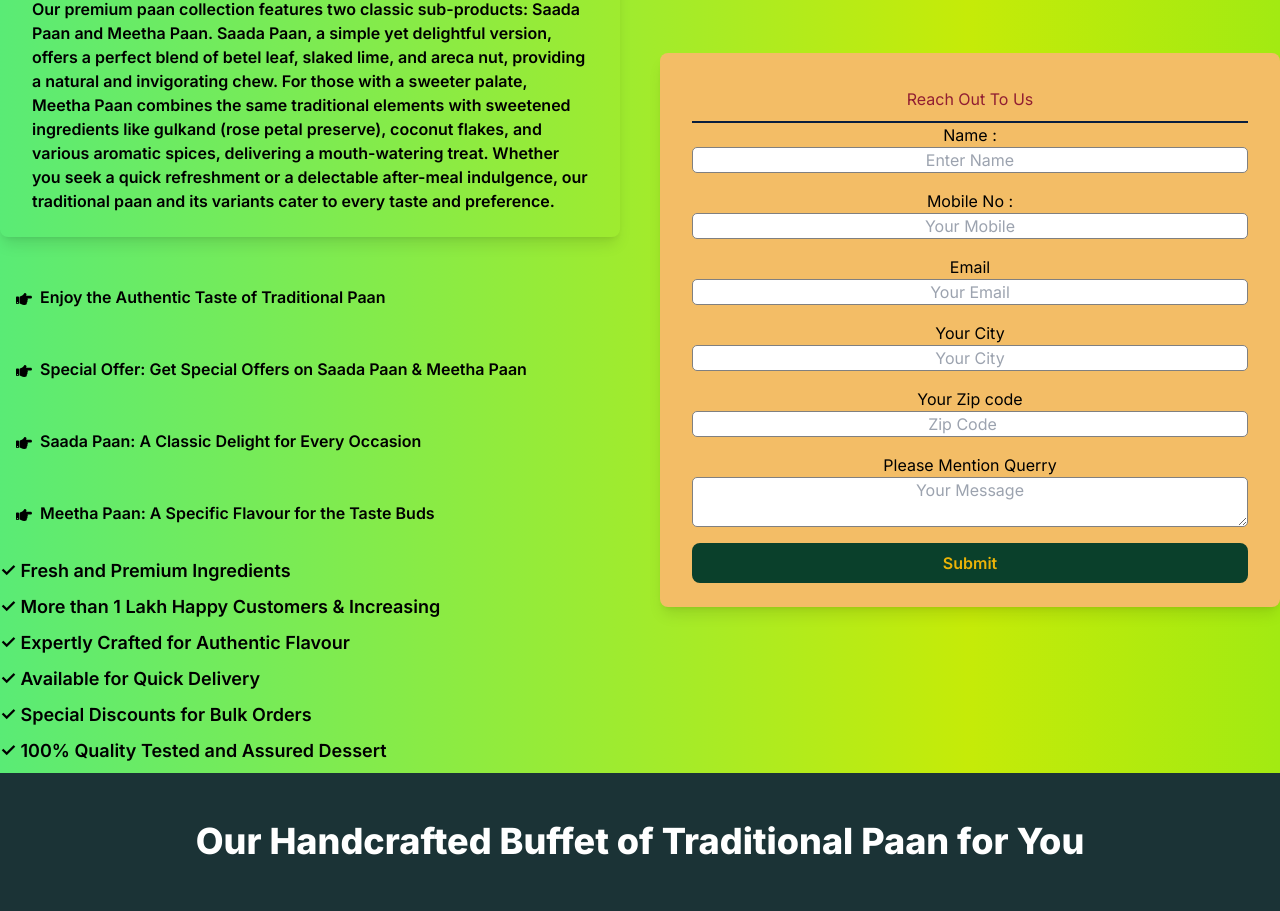
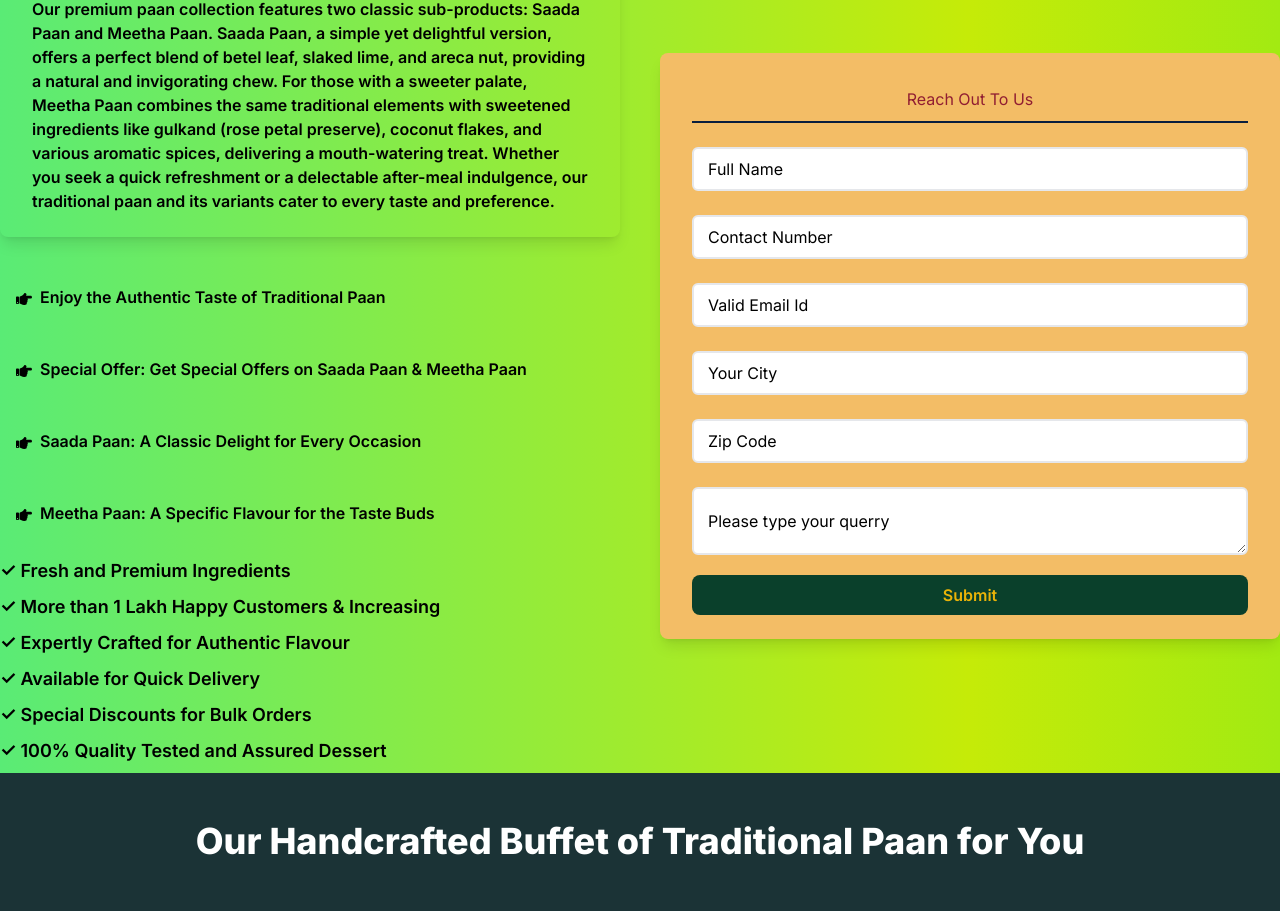
Before and after one commit to Satya23032991/beteelkart, a Next.js app: page /products/traditionalpaan in a window 1280 px wide. Shown: the part 979-1890 px from the top of the page. Built offline with nearby package versions, Linux system fonts and the light colour scheme.

Commit message:
Input-form-updated-in-tradpaan-sub-category

```diff
--- a/src/app/products/traditionalpaan/gallery/spgallery/page.jsx
+++ b/src/app/products/traditionalpaan/gallery/spgallery/page.jsx
@@ -2,14 +2,12 @@ import React from 'react';
 import Image from 'next/image';
 import Link from 'next/link';
 import 'animate.css';
-import './spgallerystyles.modules.css';
-import './stars.css';
 
 const Spgallery = () => {
   return (
+    <>
       <div className="intro_box flex flex-wrap bg-black items-center relative animated-background">
-
-          <div className="practice-single glow-on-hover wow animate__animated animate__fadeInDown "
+        <div className="practice-single glow-on-hover wow animate__animated animate__fadeInDown"
              data-wow-duration="1.5s" data-wow-delay="1.2s">
           <div className="header">
             <div className="icon-area">
@@ -22,7 +20,9 @@ const Spgallery = () => {
             </div>
           </div>
           <div className="body text-center">
-                  <h4 className="md:mt-0 text-2xl md:text-2xl text-center font-bold bg-clip-text text-black">Zero Supari Paan</h4>
+            <h4 className="md:mt-0 text-2xl md:text-2xl text-center font-bold bg-clip-text text-black">
+              Zero Supari Paan
+            </h4>
             <p>
               Discover the delightful and healthy alternative to traditional paan with our Zero Supari Paan.
               Enjoy the rich flavors and numerous health benefits.
@@ -31,13 +31,34 @@ const Spgallery = () => {
               Freshen your breath naturally.
             </p>
             <Link href="/products/zerosuparipaan" passHref>
-                      <button className="all_products transition ease-in-out delay-150 bg-green-500 hover:-translate-y-1 hover:scale-110 hover:bg-[#ecf18c] duration-300 rounded-lg px-6 py-3 text-white font-semibold shadow-md wow animate__animated animate__pulse" data-wow-duration="1s" data-wow-delay="1.4s">
+              <button className="all_products transition ease-in-out delay-150 bg-green-500 hover:-translate-y-1 hover:scale-110 hover:bg-[#ecf18c] duration-300 rounded-lg px-6 py-3 text-white font-semibold shadow-md wow animate__animated animate__pulse"
+                      data-wow-duration="1s" data-wow-delay="1.4s">
                 Explore Varieties
               </button>
             </Link>
           </div>
         </div>
       </div>
+
+      <div className="relative mt-6">
+        <div className="relative">
+          <input
+            type="text"
+            id="fname"
+            className="block w-full px-4 py-2 text-black bg-transparent border-2 border-gray-200 rounded-md focus:border-blue-500 focus:outline-none peer"
+            required
+          />
+          <label
+            htmlFor="fname"
+            className="absolute top-1/2 left-4 transform -translate-y-1/2 text-black bg-white px-1 transition-all duration-200 ease-in-out
+                       peer-focus:top-0 peer-focus:-translate-y-1/2 peer-focus:scale-75 peer-focus:text-m
+                       peer-placeholder-shown:top-1/2 peer-placeholder-shown:scale-100 peer-placeholder-shown:text-base"
+          >
+            First Name
+          </label>
+        </div>
+      </div>
+    </>
   );
 }
 
--- a/src/app/products/traditionalpaan/page.jsx
+++ b/src/app/products/traditionalpaan/page.jsx
@@ -843,81 +843,116 @@ const Traditionalpaan = () => {
                   onSubmit="emailPassage()"
                   method="POST">
 
-                  <label>Name :</label>
+             <div className="relative mt-6">
                     <input
-                    className="form-control bg-white mb-4"
                       type="text"
-                    name="name"
-                    id="name"
-                    title="Please Enter Your Name"
-                    placeholder="Enter Name"
-                    style={{ border: "1px solid gray", textAlign: "center", borderRadius: "5px" }}
+                      id="fname"
+                      className="block w-full px-4 py-2 text-black bg-white border-2 border-gray-200 rounded-md peer focus:border-black focus:outline-none"
                       required
                     />
+                    <label
+                      htmlFor="fname"
+                      className="absolute top-1/2 left-4 transform -translate-y-1/2 text-black bg-transparent
+                       transition-all duration-200 ease-in-out peer-focus:bg-white peer-focus:text-black
+                       peer-placeholder-shown:bg-transparent peer-placeholder-shown:text-base peer-focus:text-l
+                        peer-focus:top-0 peer-focus:-translate-y-1/2 peer-focus:scale-75"
+                    >
+                      Full Name
+                    </label>
+                  </div>
 
-                  <label htmlFor="mobile">Mobile No :</label>
+                  <div className="relative mt-6">
                     <input
-                    className="form-control bg-white mb-4"
-                    type="tel"
-                    name="mobile"
-                    pattern="[0-9]{10}"
-                    id="mobile"
-                    title="Enter mobile"
-                    placeholder="Your Mobile"
-                    style={{ border: "1px solid gray", textAlign: "center", borderRadius: "5px" }}
-                    required />
-
-                  <label>Email</label>
-                  <input
-                    className="form-control bg-white mb-4"
-                    type="email"
-                    name="email"
-                    id="email"
-                    title="Enter Email"
-                    placeholder="Your Email"
-                    style={{ border: "1px solid gray", textAlign: "center", borderRadius: "5px" }}
+                      type="number"
+                      id="cnumber"
+                      className="block w-full px-4 py-2 text-black bg-white border-2 border-gray-200 rounded-md peer focus:border-black focus:outline-none"
                       required
                     />
+                    <label
+                      htmlFor="cnumber"
+                      className="absolute top-1/2 left-4 transform -translate-y-1/2 text-black bg-transparent
+                       transition-all duration-200 ease-in-out peer-focus:bg-white peer-focus:text-black
+                       peer-placeholder-shown:bg-transparent peer-placeholder-shown:text-base peer-focus:text-l
+                        peer-focus:top-0 peer-focus:-translate-y-1/2 peer-focus:scale-75"
+                    >
+                      Contact Number
+                    </label>
+                  </div>
 
-                  <label>Your City</label>
+                  <div className="relative mt-6">
                     <input
-                    className="form-control bg-white mb-4"
-                    type="text"
-                    name="City"
-                    id="city"
-                    title="Enter City"
-                    placeholder="Your City"
-                    style={{ border: "1px solid gray", textAlign: "center", borderRadius: "5px" }}
+                      type="email"
+                      id="email"
+                      className="block w-full px-4 py-2 text-black bg-white border-2 border-gray-200 rounded-md peer focus:border-black focus:outline-none"
                       required
                     />
+                    <label
+                      htmlFor="email"
+                      className="absolute top-1/2 left-4 transform -translate-y-1/2 text-black bg-transparent
+                       transition-all duration-200 ease-in-out peer-focus:bg-white peer-focus:text-black
+                       peer-placeholder-shown:bg-transparent peer-placeholder-shown:text-base peer-focus:text-l
+                        peer-focus:top-0 peer-focus:-translate-y-1/2 peer-focus:scale-75"
+                    >
+                      Valid Email Id
+                    </label>
+                  </div>
 
-                  <label>Your Zip code</label>
+                  <div className="relative mt-6">
                     <input
-                    className="form-control bg-white mb-4"
-                    type="number"
-                    name="zipcode"
-                    pattern="[0-9]{6}"
-                    id="zip"
-                    title="Please Enter your Zip code"
-                    placeholder="Zip Code"
-                    style={{ border: "1px solid gray", textAlign: 'center', borderRadius: "5px" }}
+                      type="text"
+                      id="city"
+                      className="block w-full px-4 py-2 text-black bg-white border-2 border-gray-200 rounded-md peer focus:border-black focus:outline-none"
                       required
                     />
+                    <label
+                      htmlFor="city"
+                      className="absolute top-1/2 left-4 transform -translate-y-1/2 text-black bg-transparent
+                       transition-all duration-200 ease-in-out peer-focus:bg-white peer-focus:text-black
+                       peer-placeholder-shown:bg-transparent peer-placeholder-shown:text-base peer-focus:text-l
+                        peer-focus:top-0 peer-focus:-translate-y-1/2 peer-focus:scale-75"
+                    >
+                      Your City
+                    </label>
+                  </div>
 
-                  <label>Please Mention Querry</label>
+                  <div className="relative mt-6">
+                    <input
+                      type="number"
+                      id="zipcode"
+                      className="block w-full px-4 py-2 text-black bg-white border-2 border-gray-200 rounded-md peer focus:border-black focus:outline-none"
+                      required
+                    />
+                    <label
+                      htmlFor="zipcode"
+                      className="absolute top-1/2 left-4 transform -translate-y-1/2 text-black bg-transparent
+                       transition-all duration-200 ease-in-out peer-focus:bg-white peer-focus:text-black
+                       peer-placeholder-shown:bg-transparent peer-placeholder-shown:text-base peer-focus:text-l
+                        peer-focus:top-0 peer-focus:-translate-y-1/2 peer-focus:scale-75"
+                    >
+                      Zip Code
+                    </label>
+                  </div>
+
+                  <div className="relative mt-6">
                     <textarea
-                    className="form-control bg-white mb-4"
-                    name="message"
-                    id="message"
-                    title="Please Enter Your Message"
-                    placeholder="Your Message"
-                    style={{ border: "1px solid gray", textAlign: "center", borderRadius: "5px" }}
-                    required
+                      type="text"
+                      id="querry"
+                      className="block w-full px-4 py-2 text-black bg-white border-2 border-gray-200 rounded-md peer focus:border-transparent focus:outline-none"
+                      required >
+                      </textarea>
+                     <label
+                      htmlFor="querry"
+                      className="absolute top-1/2 left-4 transform -translate-y-1/2 text-black bg-transparent
+                       transition-all duration-200 ease-in-out peer-focus:bg-transparent peer-focus:text-black
+                       peer-placeholder-shown:bg-transparent peer-placeholder-shown:text-base peer-focus:text-l
+                        peer-focus:top-0 peer-focus:-translate-y-1/2 peer-focus:scale-75"
                     >
-                   </textarea>
+                      Please type your querry
+                    </label>
+                  </div>
 
                   <button
-                  className="bg-[#0a402b] text-yellow-500 px-4 py-2 rounded-lg font-semibold"
+                  className="bg-[#0a402b] text-yellow-500 px-4 mt-5 py-2 rounded-lg font-semibold"
                   type="submit"
                   >
                   Submit
```
Also changed, not shown: src/app/products/traditionalpaan/gallery/spgallery/spgallerystyles.modules.css (+40 -8 lines). Lines whose indentation alone changed are shown as unchanged.
